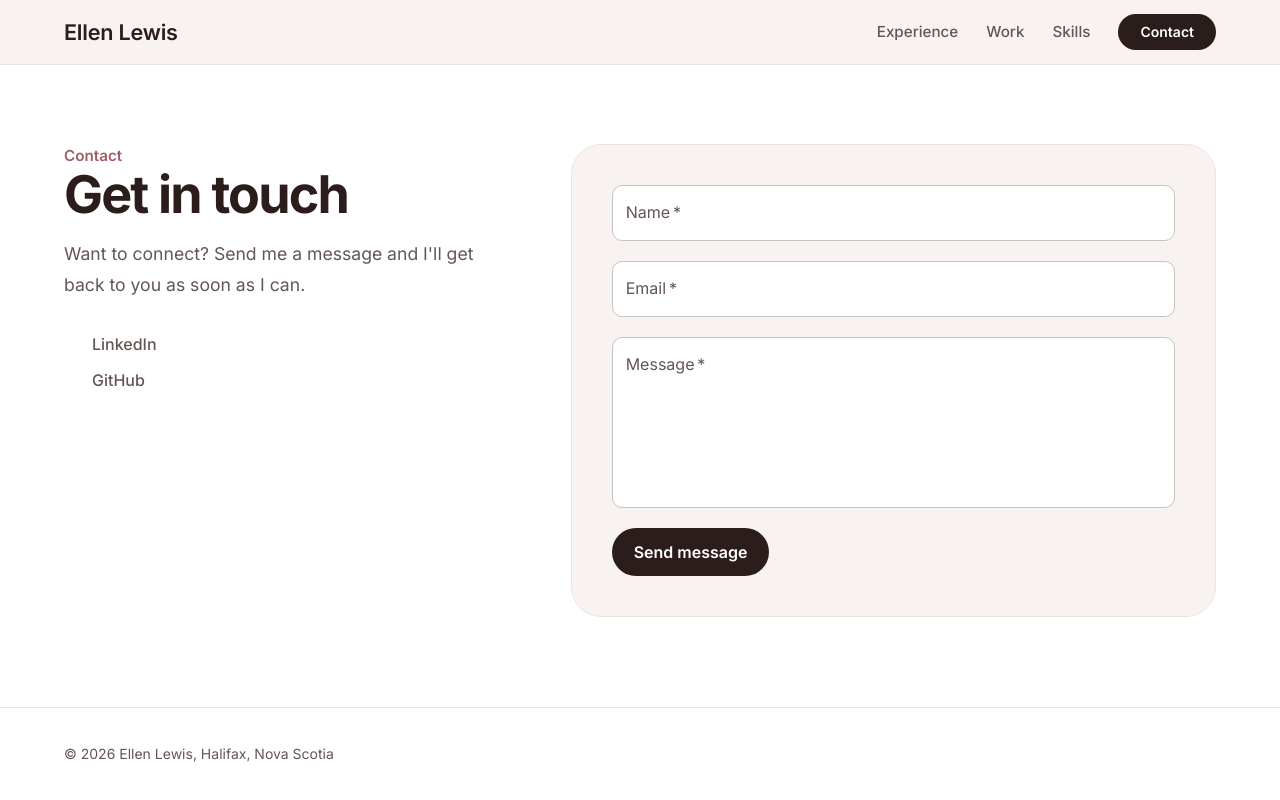
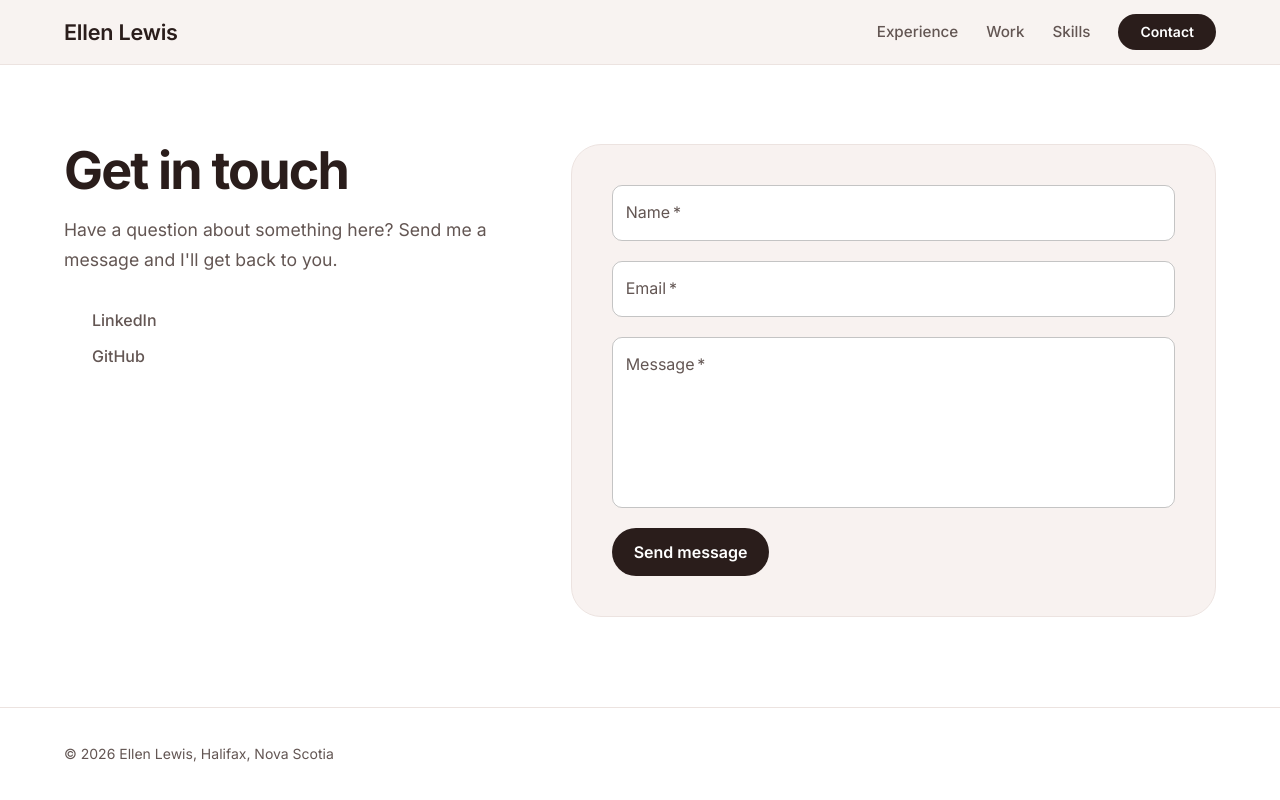
Before and after one commit to ellenlewisc/EllenLewisPortfolio, a Next.js app in the folder ellenlewisportfolio/: page /contact in a window 1280 px wide. Built offline with nearby package versions, Linux system fonts and the light colour scheme; some icons are missing; what @mui/material-nextjs would draw is missing.

Commit message:
adjust contact page

```diff
--- a/ellenlewisportfolio/app/contact/page.js
+++ b/ellenlewisportfolio/app/contact/page.js
@@ -47,14 +47,11 @@ export default function Contact() {
     <Container maxWidth="lg" sx={{ py: { xs: 6, md: 10 } }} className="fadeUp">
       <Grid container spacing={{ xs: 5, md: 8 }}>
         <Grid size={{ xs: 12, md: 5 }}>
-          <Typography variant="overline" component="p" color="secondary">
-            Contact
-          </Typography>
           <Typography variant="h1" sx={{ fontSize: { xs: "2.5rem", md: "3.25rem" }, mb: 2 }}>
             Get in touch
           </Typography>
           <Typography color="text.secondary" sx={{ fontSize: "1.1rem", lineHeight: 1.75, mb: 4 }}>
-            Want to connect? Send me a message and I&apos;ll get back to you as soon as I can.
+            Have a question about something here? Send me a message and I&apos;ll get back to you.
           </Typography>
 
           <Stack spacing={1.5}>
```
